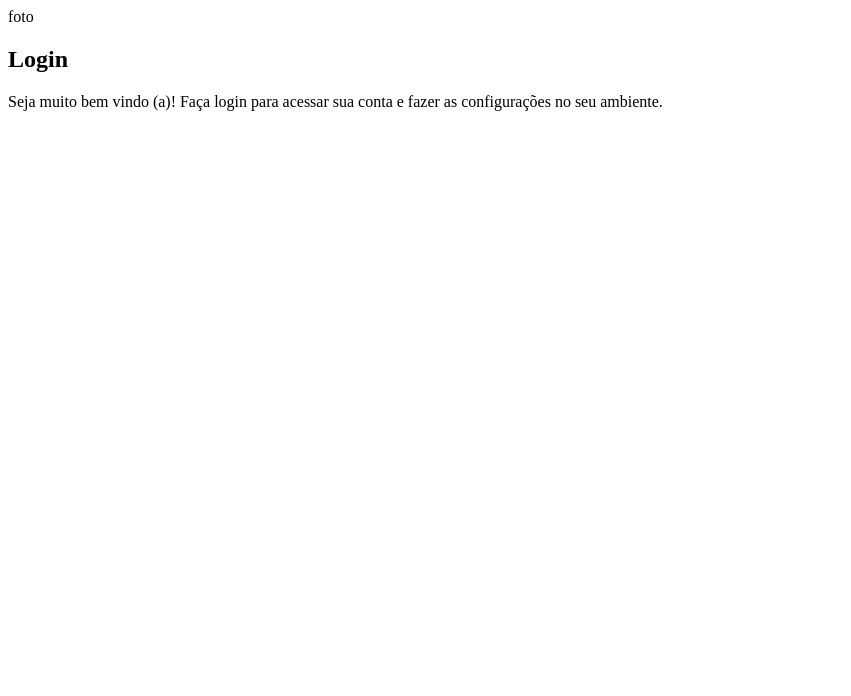
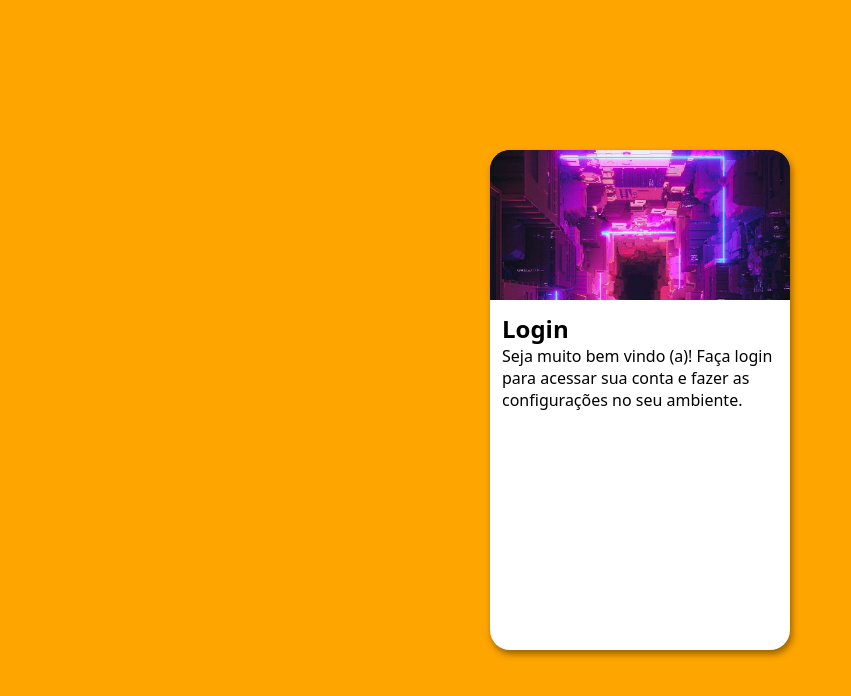
Before and after one commit to joaorocha-web/projeto-login, a plain HTML site: page index.html in a window 1280 px wide. Shown: the whole page, without its empty margins (0-851 px from the left). Drawn offline with Linux system fonts and the light colour scheme.

Commit message:
Ajeitando as div

```diff
--- a/estilos/style.css
+++ b/estilos/style.css
@@ -1 +1,46 @@
 @charset "UTF-8";
+
+*{
+    font-family: system-ui, -apple-system, BlinkMacSystemFont, 'Segoe UI', Roboto, Oxygen, Ubuntu, Cantarell, 'Open Sans', 'Helvetica Neue', sans-serif;
+    padding: 0px;
+    margin: 0px;
+    box-sizing: border-box;
+}
+
+body{
+    background-color: orange;
+    height: 100vh;
+    width: 100vw;
+}
+
+main{
+    position: relative;
+    height: 100vh;
+    width: 100vw;
+}
+
+section#login{
+    position: absolute;
+    left: 50%;
+    top: 50%;
+    transform: translate(-50%, -50%);
+    background-color: white;
+    width: 300px;
+    min-height: 500px;
+    border-radius: 20px;
+    box-shadow: 2px 4px 7px rgba(0, 0, 0, 0.42);
+    overflow: hidden;
+}
+
+section> div#imagem{
+    display: block;
+    background: black url(../imagens/login-img.jpeg) no-repeat;
+    height: 150px;
+    background-size: cover;
+
+}
+
+section > div#formulario{
+    display: block;
+    padding: 12px;
+}
--- a/index.html
+++ b/index.html
@@ -10,7 +10,7 @@
     <main>
         <section id="login">
             <div id="imagem">
-                foto
+
             </div>
             <div id="formulario">
                 <h1>Login</h1>
```
